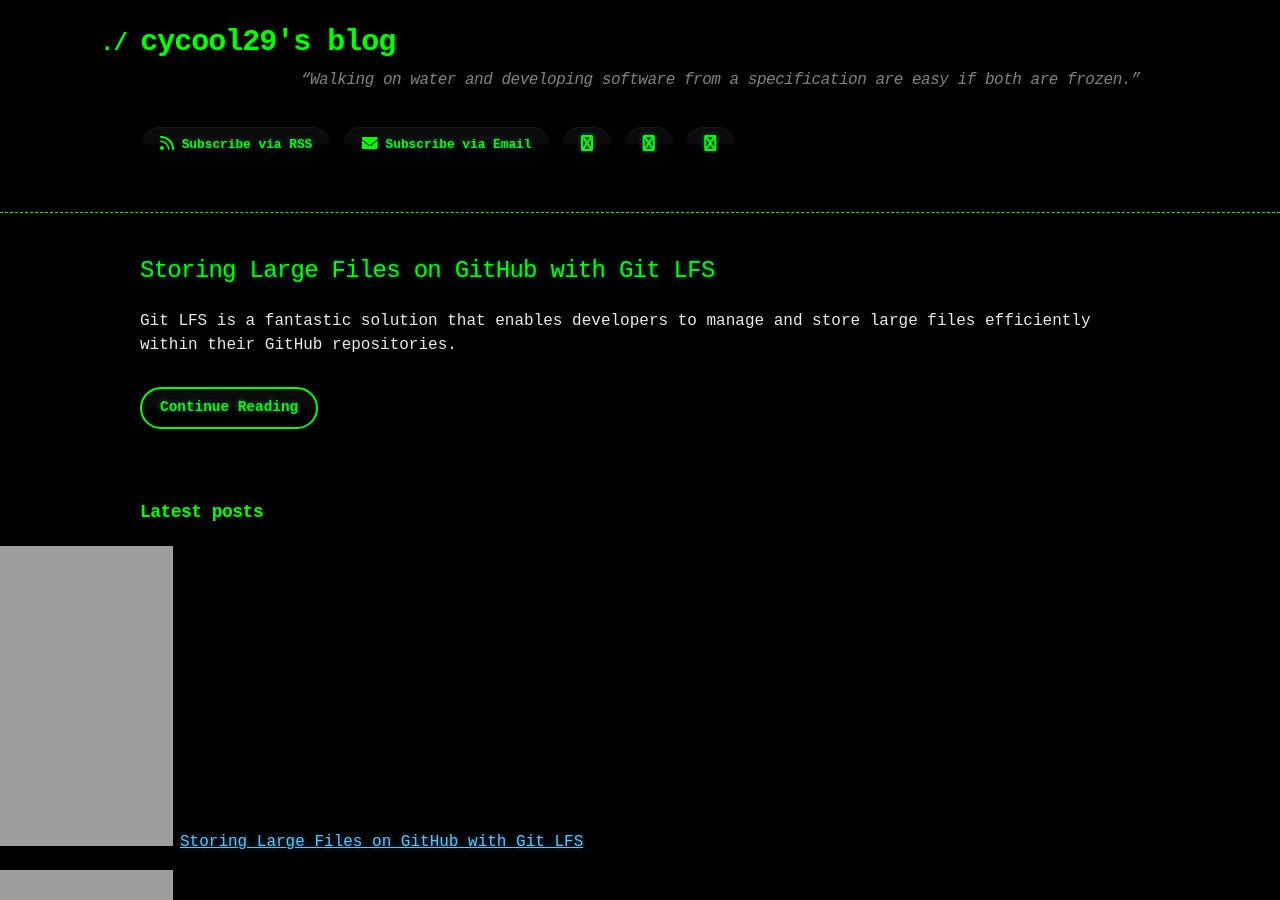
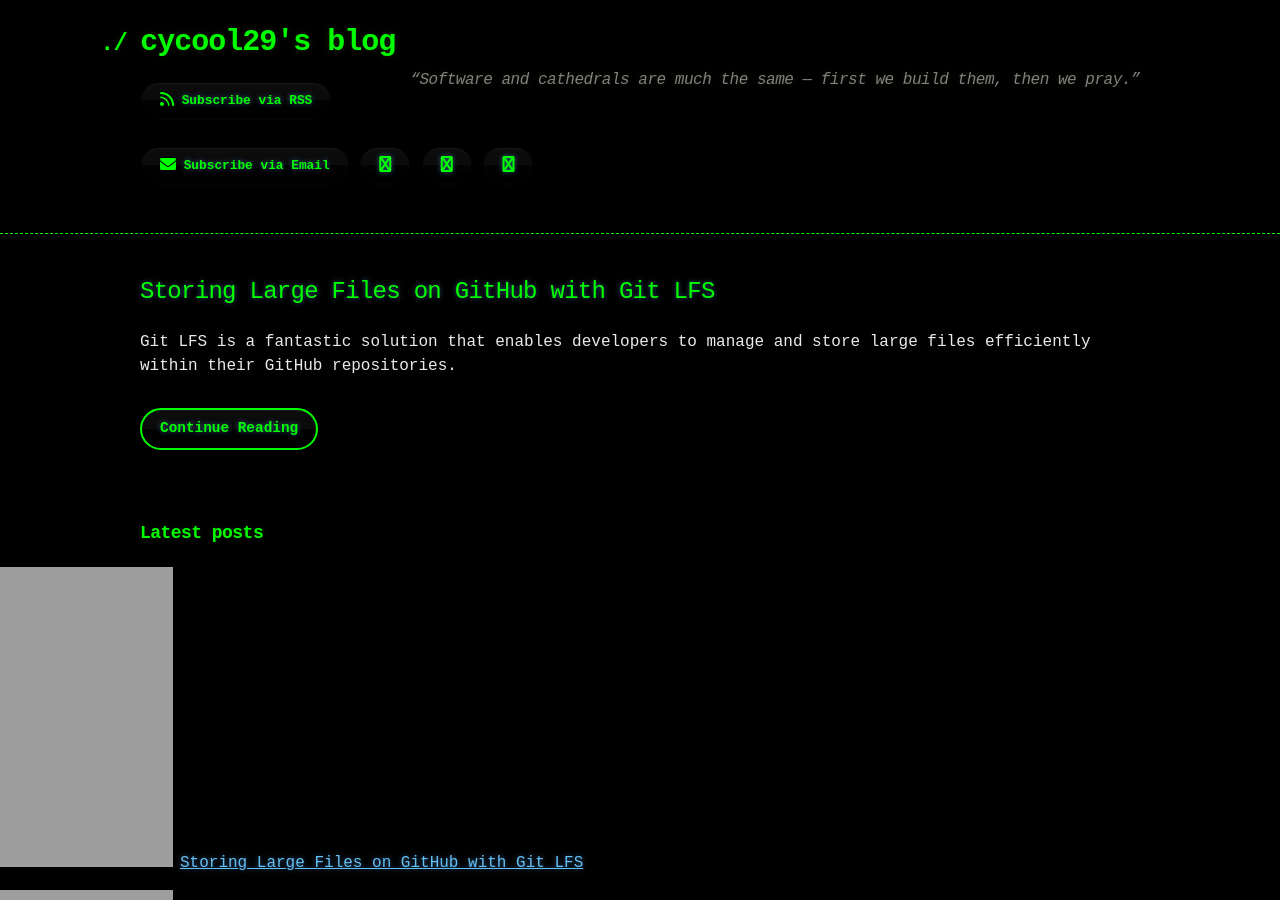
Before and after one commit to cycool29/cycool29.github.io, a Jekyll site: the page built from index.md, in a window 1280 px wide and 900 px high. Built offline with Jekyll 4.4.1, drawn with Linux system fonts in a browser that asks for light colours; a style sheet for code colours, icons or effects is not loaded.

Commit message:
Update quotes

```diff
--- a/_config.yml
+++ b/_config.yml
@@ -1,5 +1,5 @@
 title: cycool29's blog
-description: "“Walking on water and developing software from a specification are easy if both are frozen.” "
+description: "“Software and cathedrals are much the same — first we build them, then we pray.” "
 bio: A high school student. Intermediate in Python, Git, Bash. Learning JavaScript. He/Him. "
 author: cycool29
 url: https://cycool29.github.io
```
